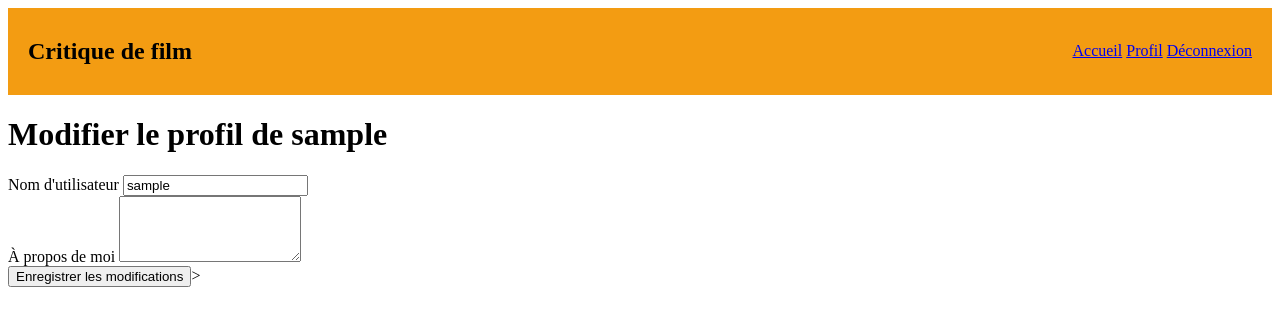
After one commit to SamuelPoi348/labo1_appMobile, a Flask app: page /edit in a window 1280 px wide. The commit adds this page. Shown: the top 326 px of the page. Run offline with Flask 3, Linux system fonts and the light colour scheme; the visitor is signed in with stand-in values (Sample User, id 1); data comes from the database, SQL or seed files in the repository; both versions use the stored data as it was after the commit.

Commit message:
fin du edit profil et du labo?

```diff
--- a/app/form.py
+++ b/app/form.py
@@ -1,5 +1,5 @@
 from flask_wtf import FlaskForm
-from wtforms import StringField,PasswordField,BooleanField,SubmitField
+from wtforms import StringField,PasswordField,BooleanField,SubmitField, TextAreaField
 from wtforms.validators import DataRequired,Length,Email,EqualTo,ValidationError
 import sqlalchemy as sa
 from app.models import Utilisateur
@@ -38,3 +38,8 @@ class FormEnregistrement(FlaskForm):
           utilisateur = db.session.scalar(sa.select(Utilisateur).where(Utilisateur.email == email.data))
           if utilisateur is not None:
               raise ValidationError('Cet email est déjà utilisé. Veuillez en choisir un autre.')
+
+class FormEditionProfil(FlaskForm):
+    nom_utilisateur = StringField('Nom d\'utilisateur', validators=[DataRequired(), Length(min=2, max=64)])
+    a_propos_moi = TextAreaField('À propos de moi', validators=[Length(max=140)])
+    submit = SubmitField('Enregistrer')
--- a/app/routes.py
+++ b/app/routes.py
@@ -3,7 +3,7 @@ from flask import render_template, redirect, url_for, flash, session, request
 from app.form import FormConnexion
 from app.models import Utilisateur, Post
 from flask_login import current_user, login_user, logout_user, login_required
-from app.form import FormConnexion, FormEnregistrement
+from app.form import FormConnexion, FormEnregistrement, FormEditionProfil
 import sqlalchemy as sa
 from app import db
 from urllib.parse import urlsplit
@@ -116,3 +116,18 @@ def profil(nom_utilisateur):
     ).all()
 
     return render_template('user.html', utilisateur=utilisateur, posts=posts)
+
+#editer le profil
+@app.route('/edit', methods=['GET', 'POST'])
+@login_required
+def edit():
+    form = FormEditionProfil(obj=current_user)
+    if form.validate_on_submit():
+        current_user.nom_utilisateur = form.nom_utilisateur.data
+        current_user.a_propos_moi = form.a_propos_moi.data
+        #if form.mot_passe.data:
+        #   current_user.genere_mot_passe(form.mot_passe.data)
+        db.session.commit()
+        flash('Votre profil a été mis à jour.', 'success')
+        return redirect(url_for('profil', nom_utilisateur=current_user.nom_utilisateur))
+    return render_template('edit.html', form=form)
--- a/app/templates/_profil_utilisateur.html
+++ b/app/templates/_profil_utilisateur.html
@@ -15,10 +15,10 @@
     </div>
   </div>
 
-  {% if utilisateur.a_propos %}
+  {% if utilisateur.a_propos_moi %}
     <div class="mt-3">
       <h5>À propos :</h5>
-      <p>{{ utilisateur.a_propos }}</p>
+      <p>{{ utilisateur.a_propos_moi }}</p>
     </div>
   {% endif %}
 
--- /dev/null
+++ b/app/templates/edit.html
@@ -0,0 +1,17 @@
+{% extends "base.html" %}
+{% block content %}
+
+<h1>Modifier le profil de {{ current_user.nom_utilisateur }}</h1>
+<form method="POST" action="{{ url_for('edit') }}">
+    {{ form.hidden_tag() }}
+    <div class="mb-3">
+        {{ form.nom_utilisateur.label(class="form-label") }}
+        {{ form.nom_utilisateur(class="form-control") }}
+    </div>
+    <div class="mb-3">
+        {{ form.a_propos_moi.label(class="form-label") }}
+        {{ form.a_propos_moi(class="form-control", rows=4) }}
+    </div>
+    <button type="submit" class="btn btn-primary">Enregistrer les modifications</button
+</form>>
+{% endblock %}
--- a/app/templates/user.html
+++ b/app/templates/user.html
@@ -5,7 +5,8 @@
        alt="Avatar de {{ utilisateur.nom_utilisateur }}"
        class="rounded-circle shadow-sm mb-3"
        width="150" height="150">
-       Utilisateur : {{ utilisateur.nom_utilisateur }}</h1>
+       Utilisateur : {{ utilisateur.nom_utilisateur }}
+      <a href="{{ url_for('edit') }}">edit </a></h1>
 
 
 
```
Also changed, not shown: app.db.
